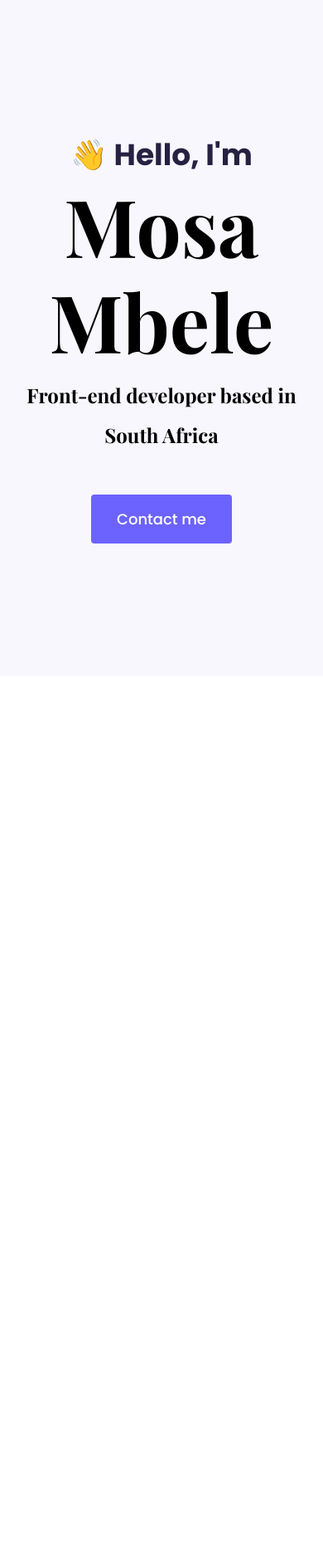
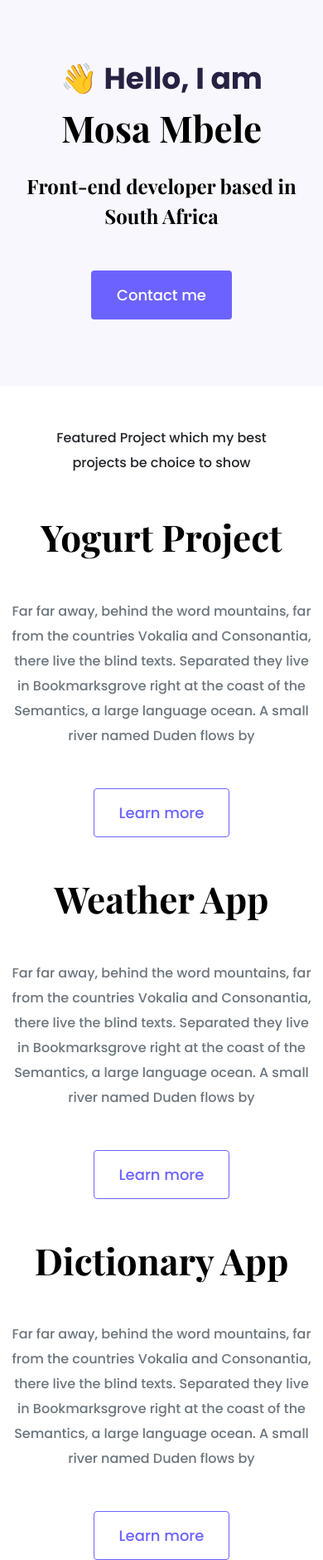
Before and after one commit to MosaMbele/porfolio.Responsive, a plain HTML site: page index.html in a window 390 px wide. Shown: the whole page at 83% size. Before the commit the page ends 844 px from the top, so only its background shows below. Drawn offline with nearby package versions, Linux system fonts and the light colour scheme.

Commit message:
updated projects

```diff
--- a/index.html
+++ b/index.html
@@ -4,7 +4,7 @@
     <meta charset="UTF-8" />
     <meta http-equiv="X-UA-Compatible" content="IE=edge" />
     <meta name="viewport" content="width=device-width, initial-scale=1.0" />
-    <title>Document</title>
+    <title>Responsive Portfolio</title>
 
     <link
       href="https://cdn.jsdelivr.net/npm/bootstrap@5.0.0-beta2/dist/css/bootstrap.min.css"
@@ -31,12 +31,68 @@
   </head>
   <body>
     <div class="hero">
-      <p>👋 Hello, I'm</p>
+      <p>👋 Hello, I am</p>
       <h1>Mosa Mbele</h1>
       <h2 class="mb-5">Front-end developer based in South Africa</h2>
       <div>
         <a href="#" class="btn btn-branding">Contact me</a>
       </div>
     </div>
+    <p class="text-center m-5">
+      Featured Project which my best projects be choice to show
+    </p>
+    <div class="container">
+      <div class="row mb-5">
+        <div class="col d-none d-lg-block">
+          <img src="images/yogurt.png" class="img-fluid" alt="" />
+        </div>
+        <div class="col">
+          <div class="project-desciption">
+            <h2 class="mb-5">Yogurt Project</h2>
+            <p class="mb-5 text-muted">
+              Far far away, behind the word mountains, far from the countries
+              Vokalia and Consonantia, there live the blind texts. Separated
+              they live in Bookmarksgrove right at the coast of the Semantics, a
+              large language ocean. A small river named Duden flows by
+            </p>
+            <a href="" class="btn btn-branding-outline"> Learn more </a>
+          </div>
+        </div>
+      </div>
+      <div class="row mb-5">
+        <div class="col">
+          <div class="project-desciption">
+            <h2 class="mb-5">Weather App</h2>
+            <p class="mb-5 text-muted">
+              Far far away, behind the word mountains, far from the countries
+              Vokalia and Consonantia, there live the blind texts. Separated
+              they live in Bookmarksgrove right at the coast of the Semantics, a
+              large language ocean. A small river named Duden flows by
+            </p>
+            <a href="" class="btn btn-branding-outline"> Learn more </a>
+          </div>
+        </div>
+        <div class="col d-none d-lg-block">
+          <img src="images/weather.png" class="img-fluid" alt="" />
+        </div>
+      </div>
+      <div class="row">
+        <div class="col d-none d-lg-block">
+          <img src="images/dictionary.png" class="img-fluid" alt="" />
+        </div>
+        <div class="col">
+          <div class="project-desciption">
+            <h2 class="mb-5">Dictionary App</h2>
+            <p class="mb-5 text-muted">
+              Far far away, behind the word mountains, far from the countries
+              Vokalia and Consonantia, there live the blind texts. Separated
+              they live in Bookmarksgrove right at the coast of the Semantics, a
+              large language ocean. A small river named Duden flows by
+            </p>
+            <a href="" class="btn btn-branding-outline"> Learn more </a>
+          </div>
+        </div>
+      </div>
+    </div>
   </body>
 </html>
--- a/styles/portfolio.css
+++ b/styles/portfolio.css
@@ -22,10 +22,17 @@ h6 {
 
 h1 {
   font-size: 96px;
+  line-height: 1.5;
+}
+
+h2 {
+  font-size: 64px;
 }
 
 p {
   font-weight: normal;
+  font-size: 16px;
+  line-height: 30px;
 }
 
 .hero {
@@ -44,7 +51,7 @@ p {
 .hero h2 {
   font-family: var(--heading-font-family);
   font-weight: normal;
-  line-height: 2;
+  line-height: 1.5;
   font-size: 24px;
 }
 
@@ -56,3 +63,36 @@ p {
   line-height: 27px;
   padding: 15px 30px;
 }
+
+.btn-branding-outline {
+  color: var(--branding-color);
+  border: 1px solid var(--branding-color);
+  border-radius: 4px;
+  font-size: 18px;
+  line-height: 27px;
+  padding: 15px 30px;
+}
+
+.project-desciption {
+  padding: 120px 60px;
+}
+
+@media (max-width: 900px) {
+  h1 {
+    font-size: 44px;
+    line-height: 2;
+  }
+
+  h2 {
+    font-size: 44px;
+  }
+
+  .hero {
+    padding: 80px 20px;
+  }
+
+  .project-desciption {
+    padding: 0;
+    text-align: center;
+  }
+}
```
Also changed, not shown: Images/dictionary.png (added), Images/weather.png (added), Images/yogurt.png (added).
